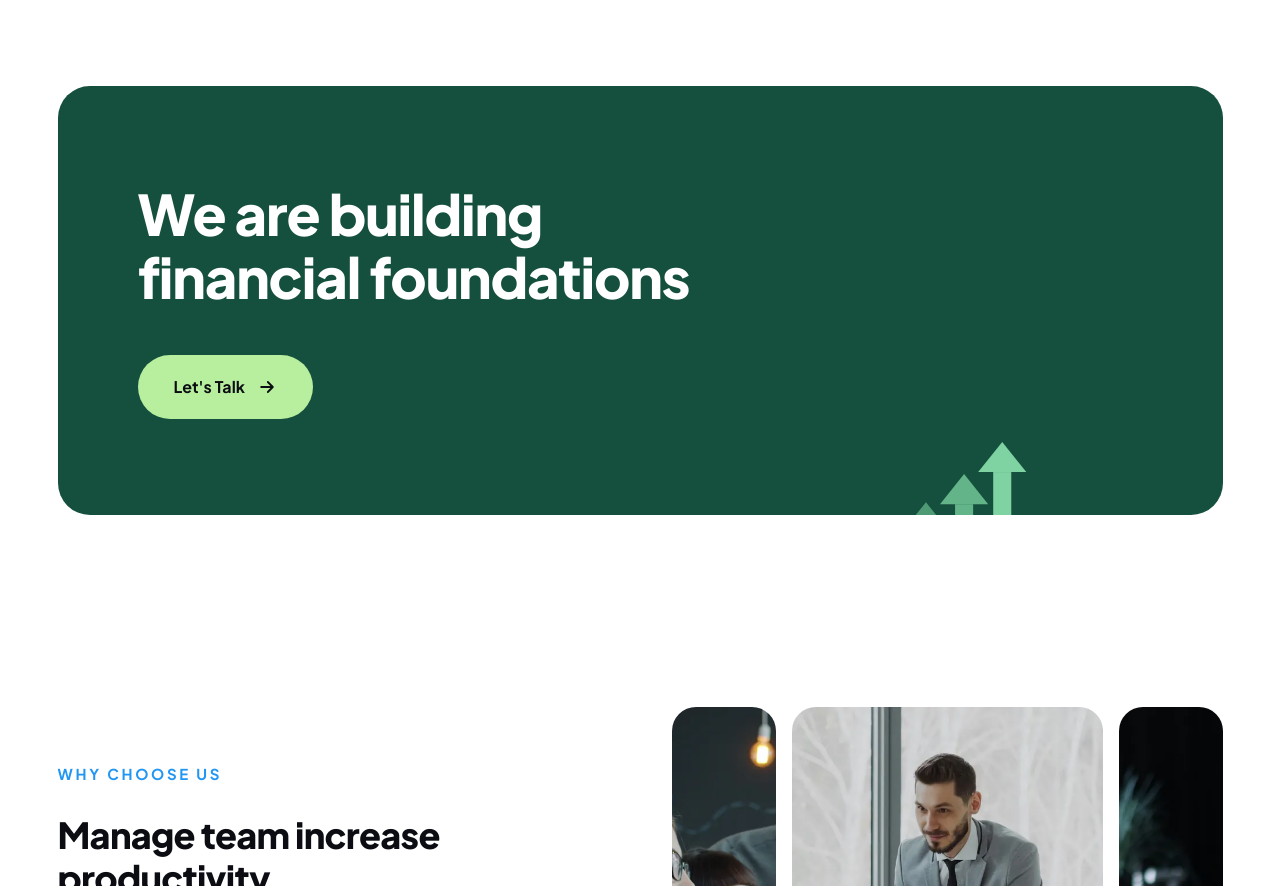
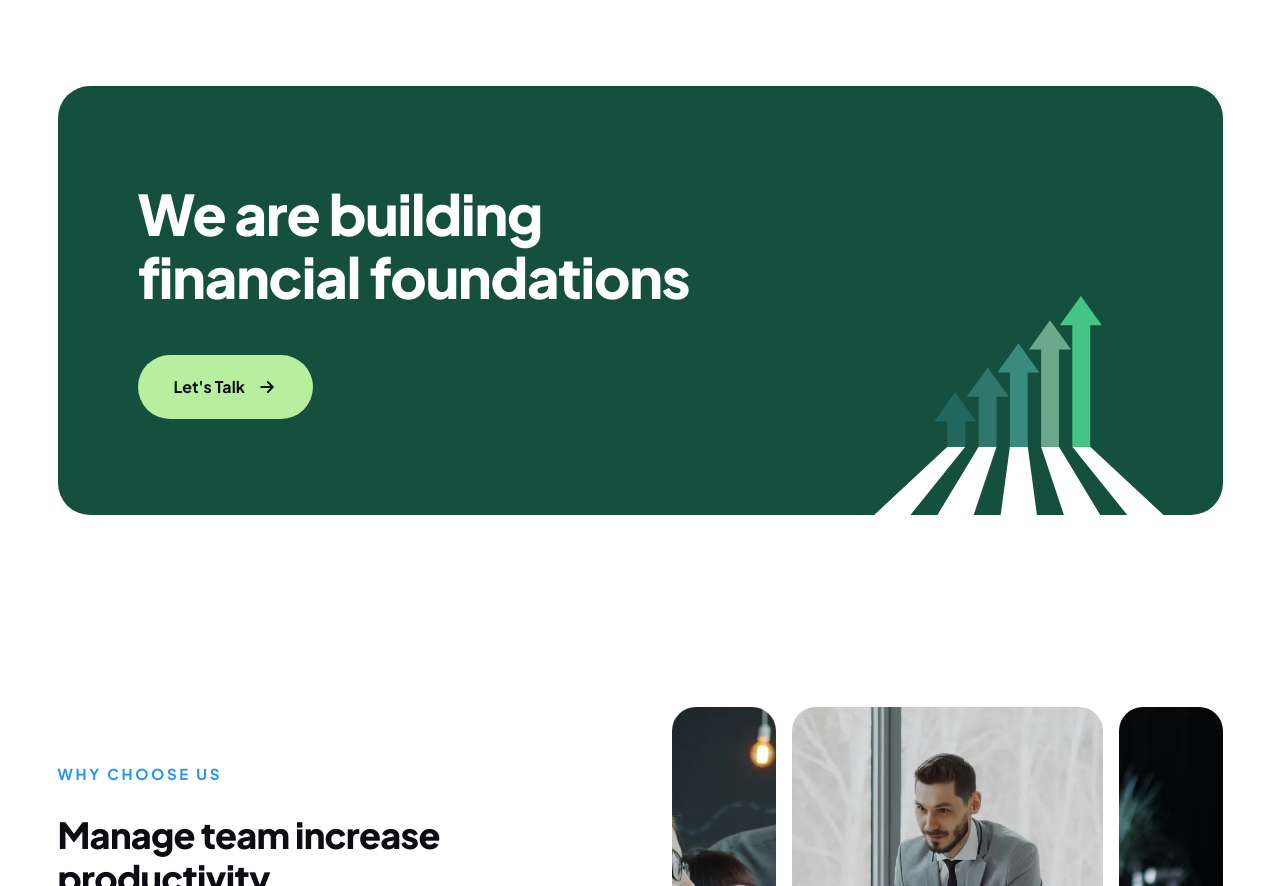
Before and after one commit to Princessdada/staco, a Nuxt app: page / in a window 1280 px wide. Shown: the part 1340-2226 px from the top of the page. Built offline with nearby package versions, Linux system fonts and the light colour scheme.

Commit message:
fix(cta): align perspective arrows to bottom-right and remove trailing gap

```diff
--- a/app/components/sections/CtaBanner.vue
+++ b/app/components/sections/CtaBanner.vue
@@ -101,24 +101,38 @@ const groupTransform = computed(
           </svg>
         </a>
 
-        <!-- Measured off the original: the graphic occupies ~25% of the band
-             width, sitting at 62-87% across, with a clear margin on the right. -->
-        <svg
-          class="pointer-events-none absolute bottom-0 right-[12%] hidden h-[88%] w-[27%] lg:block"
-          viewBox="0 0 470 510" fill="none" aria-hidden="true"
-          preserveAspectRatio="xMaxYMax meet"
+        <!-- Exact perspective arrows SVG graphic aligned to bottom right without artificial trailing spacing -->
+        <div
+          class="pointer-events-none absolute bottom-0 right-0 hidden h-[85%] max-h-[300px] w-[35%] max-w-[420px] lg:flex lg:items-end lg:justify-end"
+          aria-hidden="true"
         >
-          <g :transform="groupTransform">
-            <path v-for="a in ARROWS" :key="'l' + a.cx" :d="lane(a.cx)" fill="#ffffff" />
-            <g v-for="a in ARROWS" :key="a.cx">
-              <path :d="head(a)" :fill="a.fill" />
-              <rect
-                :x="a.cx - STEM / 2" :y="a.top + HEAD_H"
-                :width="STEM" :height="HORIZON - a.top - HEAD_H" :fill="a.fill"
-              />
-            </g>
-          </g>
-        </svg>
+          <svg
+            viewBox="0 0 372 250"
+            fill="none"
+            class="h-full w-auto transition-transform duration-100 ease-out"
+            :style="{ transform: `translateY(${Math.round((1 - progress) * 100)}px)` }"
+            xmlns="http://www.w3.org/2000/svg"
+          >
+            <!-- White lanes -->
+            <path d="M120.81 137.65L15.7733 235.304L0 249.943L46.5404 250L58.3819 235.35L137.134 137.65H120.81Z" fill="white"/>
+            <path d="M149.295 137.65L90.2023 235.304L81.3184 249.943L127.882 250L132.822 235.35L165.618 137.65H149.295Z" fill="white"/>
+            <path d="M177.781 137.65L164.622 235.304L162.627 249.943L209.225 250L207.276 235.35L194.105 137.65H177.781Z" fill="white"/>
+            <path d="M206.268 137.65L239.052 235.304L243.947 249.943L290.579 250L281.73 235.35L222.591 137.65H206.268Z" fill="white"/>
+            <path d="M234.754 137.65L313.471 235.304L325.267 249.943L371.922 250L356.172 235.35L251.077 137.65H234.754Z" fill="white"/>
+            <!-- Arrow stems -->
+            <path d="M137.134 105.312H120.811V137.65H137.134V105.312Z" fill="#22675D"/>
+            <path d="M165.62 86.6959H149.297V137.65H165.62V86.6959Z" fill="#30766C"/>
+            <path d="M194.105 66.1309H177.781V137.65H194.105V66.1309Z" fill="#3A8A7F"/>
+            <path d="M222.591 45.1879H206.268V137.65H222.591V45.1879Z" fill="#6CA88B"/>
+            <path d="M251.077 23.8549H234.754V137.65H251.077V23.8549Z" fill="#44C486"/>
+            <!-- Arrow heads -->
+            <path d="M127.919 87.8536L108.764 114.609H147.085L127.919 87.8536Z" fill="#22675D"/>
+            <path d="M157.596 65.168L138.43 91.9115H176.751L157.596 65.168Z" fill="#30766C"/>
+            <path d="M185.52 43.0557L166.365 69.7992H204.687L185.52 43.0557Z" fill="#3A8A7F"/>
+            <path d="M214.419 22.1124L195.264 48.856H233.585L214.419 22.1124Z" fill="#6CA88B"/>
+            <path d="M242.536 0L223.381 26.7435H261.702L242.536 0Z" fill="#44C486"/>
+          </svg>
+        </div>
       </div>
     </div>
   </section>
```
